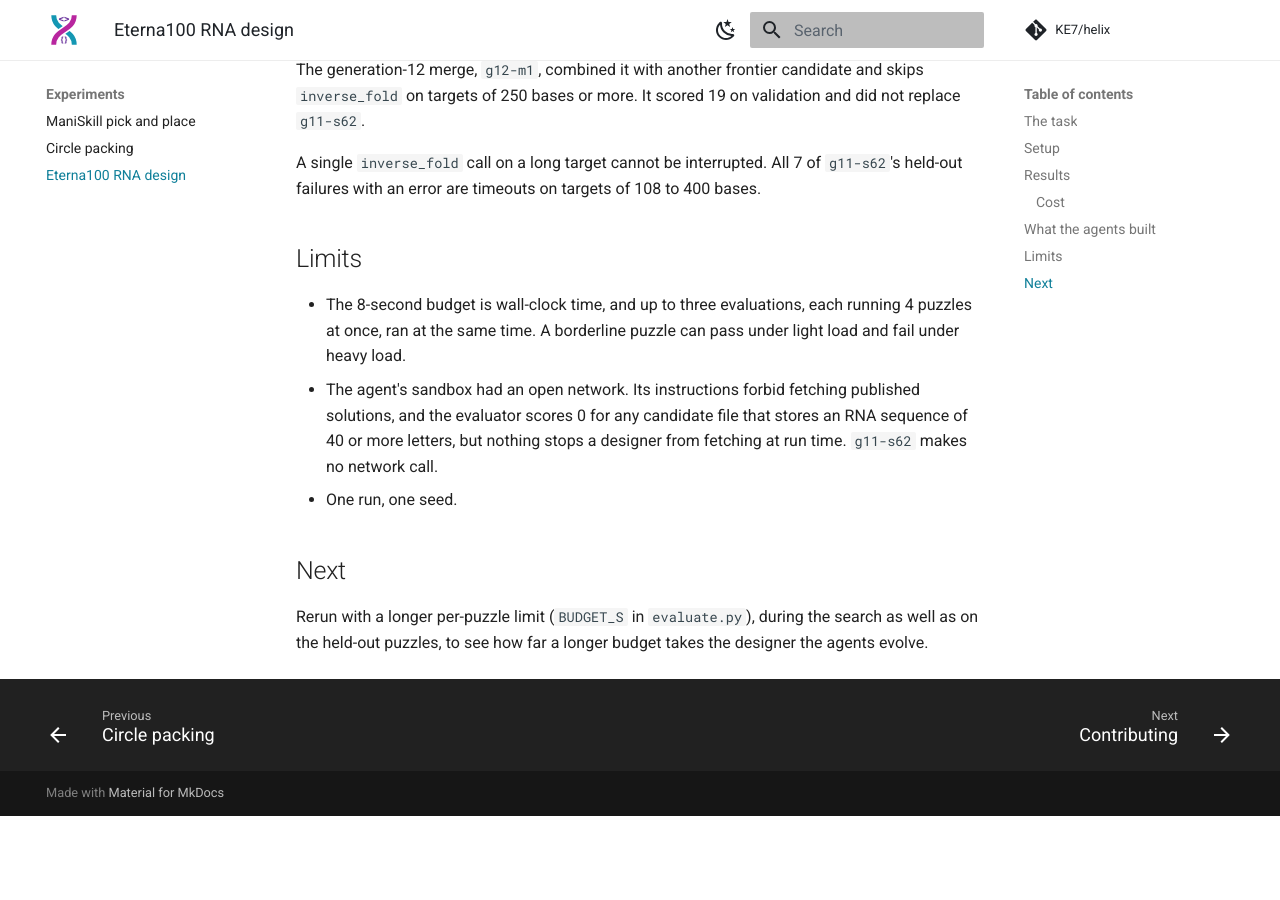
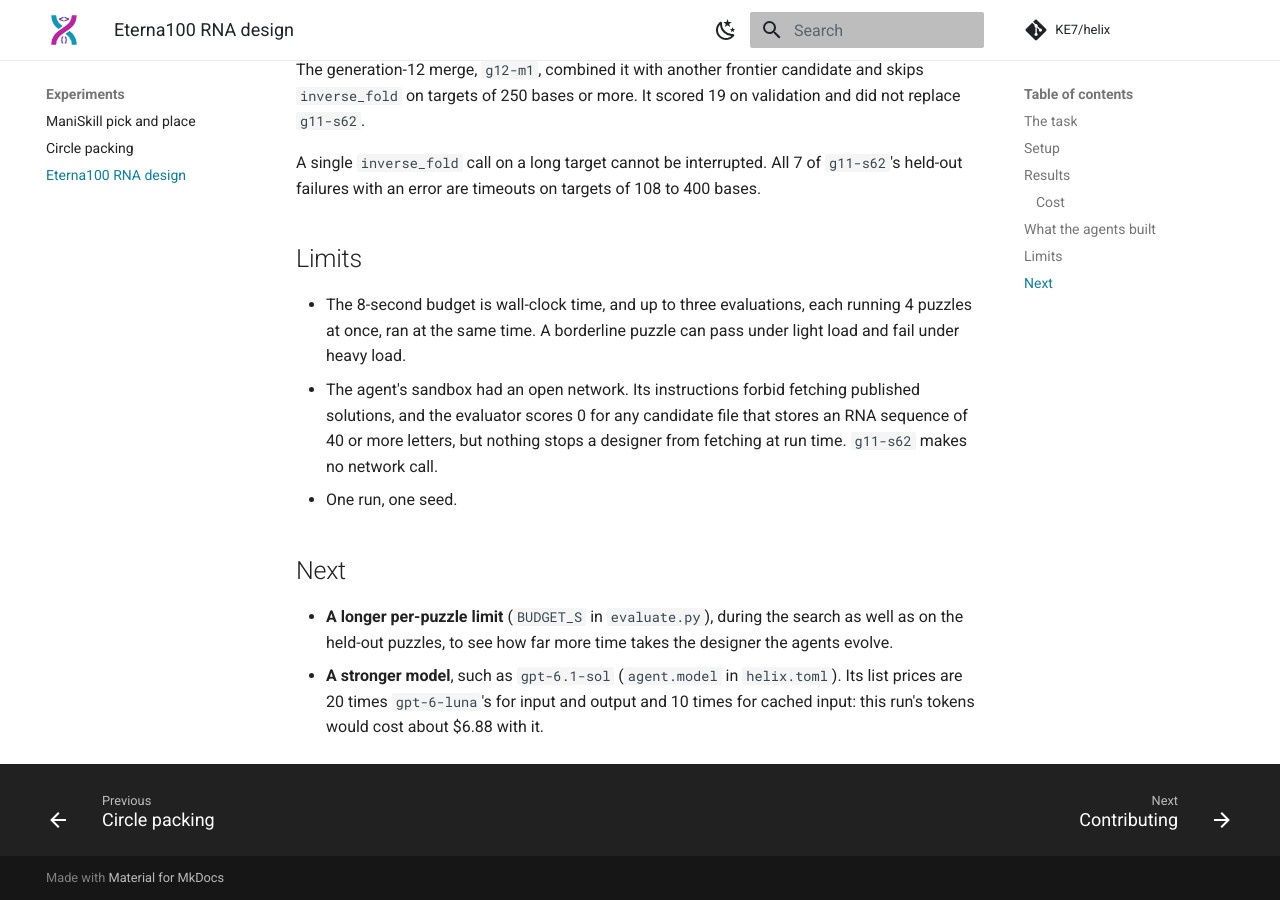
Before and after one commit to KE7/helix, an MkDocs documentation site: the page built from docs/experiments/eterna100.md, in a window 1280 px wide and 900 px high, scrolled down 3511 px. Built offline with MkDocs 1.6.1 and Material for MkDocs 9.7.7, drawn with Linux system fonts in a browser that asks for light colours; comment, search, counter and statistics services are not loaded; before the commit the page ends 4327 px from its top, so only the background shows below that.

Commit message:
eterna100 docs: a stronger model as a next experiment
Co-Authored-By: Claude Opus 5.5 <noreply@anthropic.com>

```diff
--- a/docs/experiments/eterna100.md
+++ b/docs/experiments/eterna100.md
@@ -144,6 +144,10 @@ A single `inverse_fold` call on a long target cannot be interrupted. All 7 of
 
 ## Next
 
-Rerun with a longer per-puzzle limit (`BUDGET_S` in `evaluate.py`), during the
-search as well as on the held-out puzzles, to see how far a longer budget
-takes the designer the agents evolve.
+- **A longer per-puzzle limit** (`BUDGET_S` in `evaluate.py`), during the
+  search as well as on the held-out puzzles, to see how far more time takes
+  the designer the agents evolve.
+- **A stronger model**, such as `gpt-6.1-sol` (`agent.model` in
+  `helix.toml`). Its list prices are 20 times `gpt-6-luna`'s for input and
+  output and 10 times for cached input: this run's tokens would cost about
+  $6.88 with it.
```
Also changed, not shown: examples/eterna100/README.md (+2 -1 lines).
